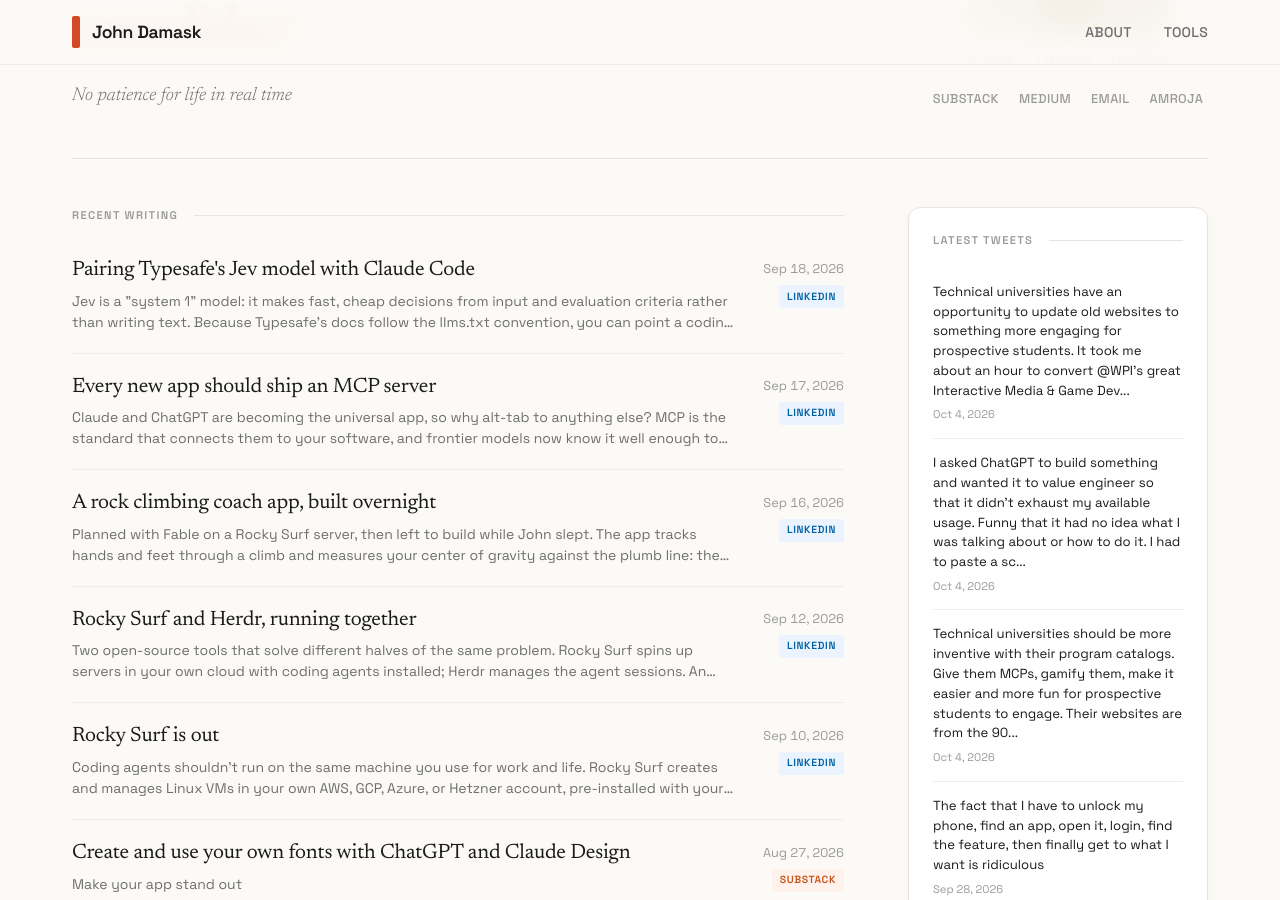
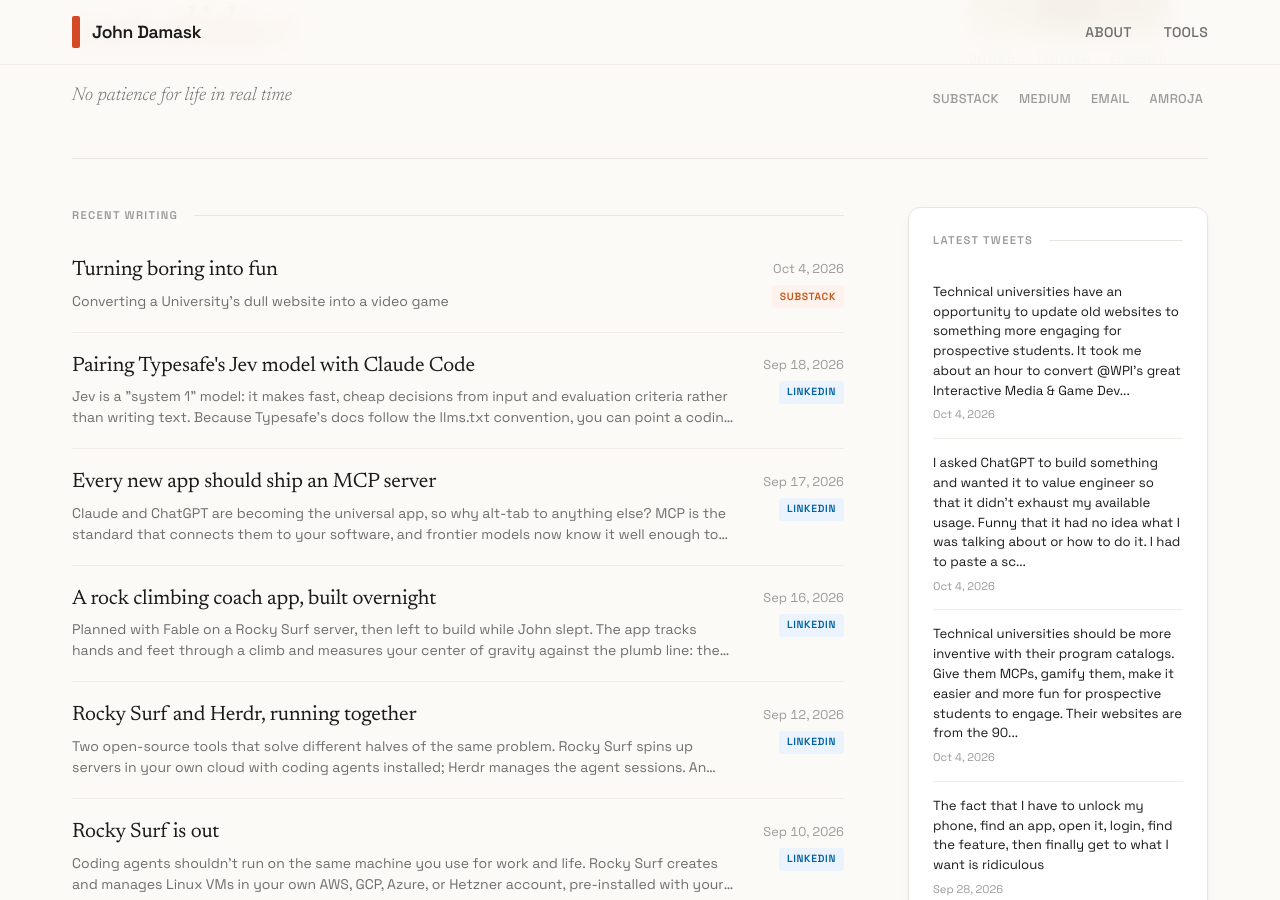
Before and after one commit to jbdamask/jbdamask.github.io, a Jekyll site: the page built from index.html, in a window 1280 px wide and 900 px high, scrolled down 336 px. Built offline with Jekyll 4.4.1, drawn with Linux system fonts in a browser that asks for light colours; the list of posts is cut into pages by our own code.

Commit message:
Update Substack posts

```diff
--- a/_data/substack-posts.yml
+++ b/_data/substack-posts.yml
@@ -2,6 +2,12 @@
 # Fetches RSS feed (latest 5) and merges with existing posts
 # This preserves older posts not in the RSS feed
 
+- title: Turning boring into fun
+  source: substack
+  url: https://johndamask.substack.com/p/turning-boring-into-fun
+  date: '2026-10-04'
+  excerpt: Converting a University&#8217;s dull website into a video game
+  image: https://substackcdn.com/image/fetch/$s_!s0Mz!,w_1456,c_limit,f_auto,q_auto:good,fl_progressive:steep/https%3A%2F%2Fsubstack-post-media.s3.amazonaws.com%2Fpublic%2Fimages%2F3e4dde99-4180-4c75-bf24-499a58743eb0_1234x1160.png
 - title: Create and use your own fonts with ChatGPT and Claude Design
   source: substack
   url: https://johndamask.substack.com/p/create-and-use-your-own-fonts-with
```
